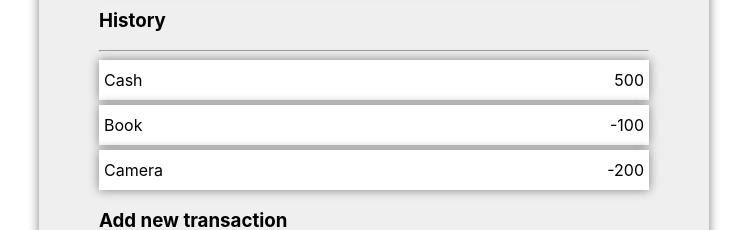
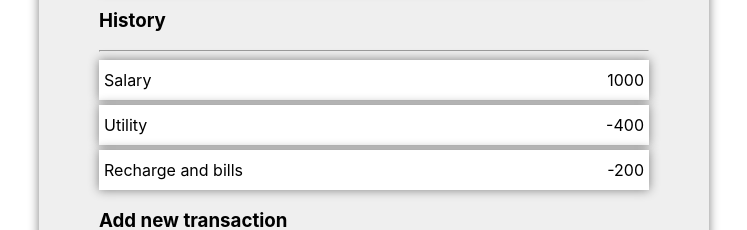
Before and after one commit to sajid-munawar/Expense_Tracker_app, a React (Create React App) app: page / in a window 1280 px wide. Shown: the part 251-481 px from the top of the page, without its empty margins (266-1013 px from the left). Built offline with nearby package versions, Linux system fonts and the light colour scheme.

Commit message:
Update transContext.js

```diff
--- a/src/transContext.js
+++ b/src/transContext.js
@@ -2,9 +2,9 @@ import React, { createContext, useReducer } from "react";
 import TransactionReducer from "./transReducer";
 
 const initialTransactions = [
-    { amount: 500, desc: "Cash" },
-    { amount: -100, desc: "Book" },
-    { amount: -200, desc: "Camera" }
+    { amount: 1000, desc: "Salary" },
+    { amount: -400, desc: "Utility" },
+    { amount: -200, desc: "Recharge and bills" }
 ]
 export const TransactionContext = createContext(initialTransactions);
 
```
